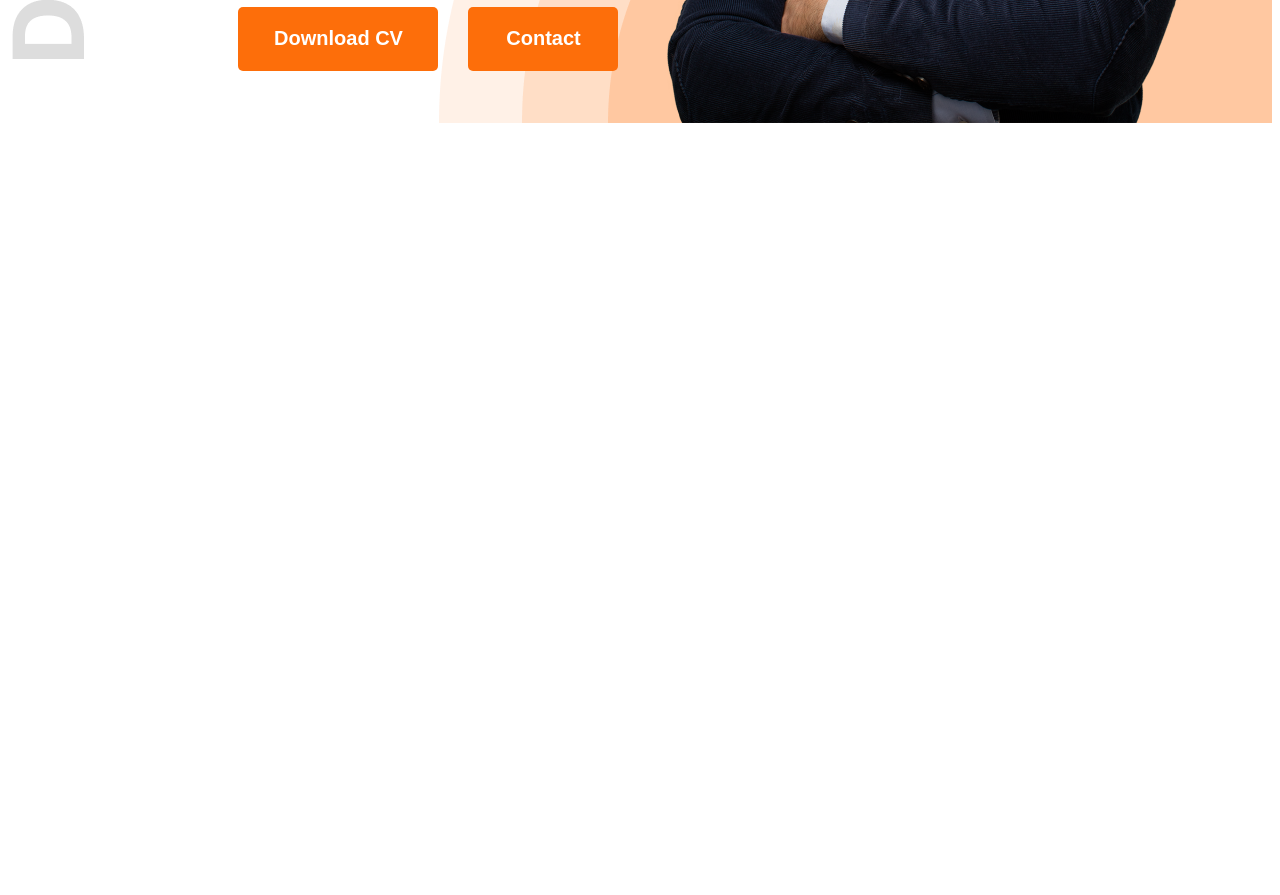
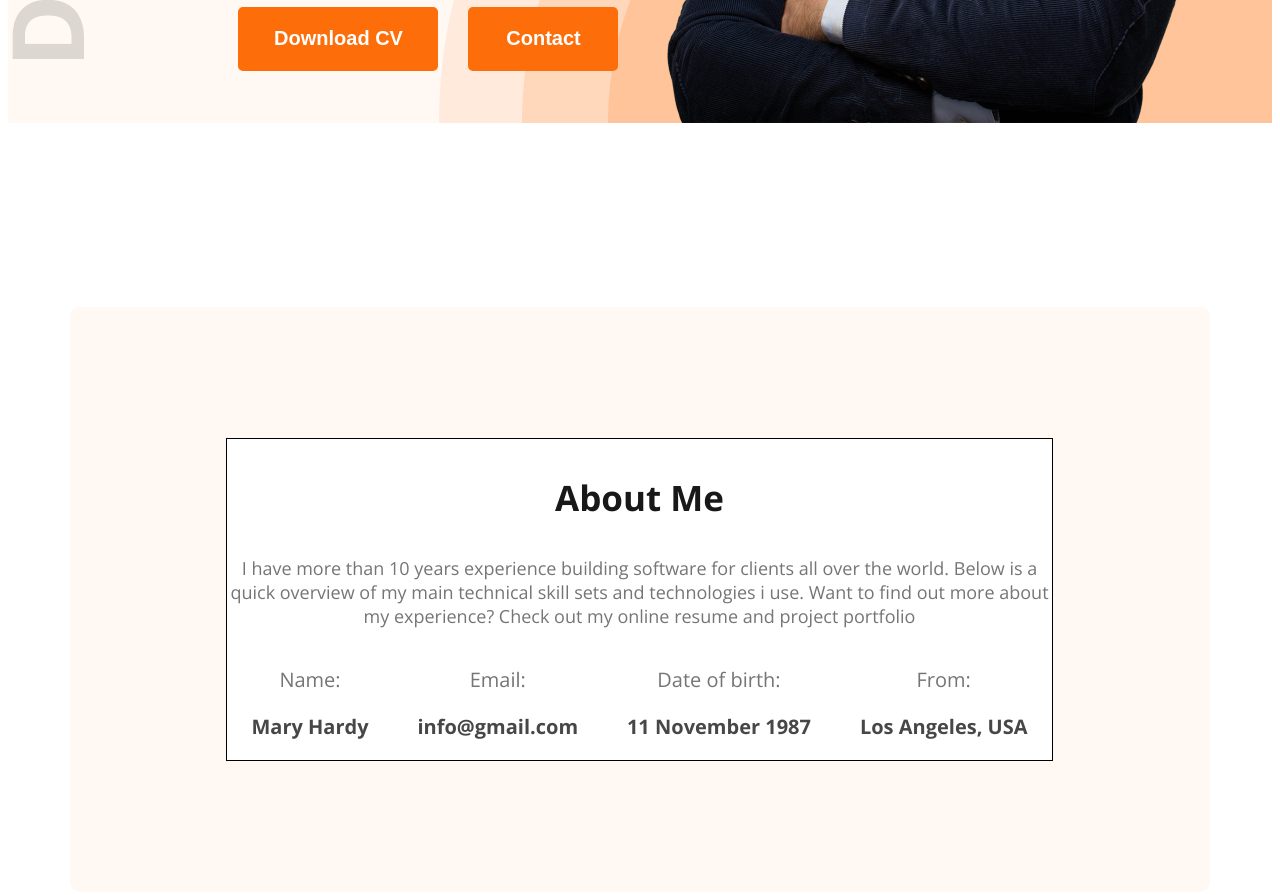
Before and after one commit to SUGalib/web-developer-portfolio, a plain HTML site: page index.html in a window 1280 px wide. Shown: the part 712-1607 px from the top of the page. Before the commit the page ends 1019 px from the top, so only its background shows below. Drawn offline with nearby package versions, Linux system fonts and the light colour scheme.

Commit message:
about section done

```diff
--- a/index.html
+++ b/index.html
@@ -13,7 +13,7 @@
 </head>
 
 <body class="open-sans-normal">
-    <header class="header">
+    <header class="header secondary-bg">
         <nav>
             <h3 class="nav-title">Ma<span class="text-primary">r</span>y</h3>
             <ul>
@@ -39,10 +39,40 @@
             </div>
             <img class="banner-profile-pic" src="images/hardy.png" alt="">
         </div>
+    </header>
+    <main>
+        <section class="about secondary-bg">
+            <div class="about-me-container">
+                <h3 class="section-title dark-1">About Me</h3>
+                <p class="section-description dark-3">
+                    I have more than 10 years experience building software for clients all over the world. Below is a
+                    quick overview of my main technical skill sets and technologies i use. Want to find out more about
+                    my experience? Check out my online resume and project portfolio
+                </p>
+                <div class="about-items">
+                    <!-- .about-item*4>p.item-title+p.item-description -->
+                    <div class="about-item">
+                        <p class="item-title">Name:</p>
+                        <p class="item-description">Mary Hardy</p>
+                    </div>
+                    <div class="about-item">
+                        <p class="item-title">Email:</p>
+                        <p class="item-description">info@gmail.com</p>
+                    </div>
+                    <div class="about-item">
+                        <p class="item-title">Date of birth:</p>
+                        <p class="item-description">11 November 1987</p>
+                    </div>
+                    <div class="about-item">
+                        <p class="item-title">From:</p>
+                        <p class="item-description">Los Angeles, USA</p>
+                    </div>
 
+                </div>
+            </div>
 
-    </header>
-    <main></main>
+        </section>
+    </main>
     <footer></footer>
 </body>
 
--- a/styles/portfolio.css
+++ b/styles/portfolio.css
@@ -6,6 +6,9 @@
     "wdth" 100;
 }
 /* shared syle */
+.secondary-bg{
+    background-color: #FFF8F3;
+}
 .text-primary{
     color: #FD6E0A;
 }
@@ -31,6 +34,15 @@
     padding: 18px 35px 19px 36px;
     align-content: center;
 }
+.section-title{
+    font-size: 35px;
+    font-weight: bold;
+
+}
+.section-description{
+    font-size: 18px;
+}
+
 /* header */
 .header{
     background-image: url(../images/developer.png), url(../images/header_bg.png);
@@ -96,3 +108,34 @@ nav ul li a{
     margin-right: 30px;
     width: 200px;
 }
+/* main styles */
+main{
+    max-width: 1140px;
+    margin: 0 auto;
+}
+
+
+/* about styles */
+.about{
+    border-radius: 10px;
+    padding: 131px 157px 131px 156px;
+    text-align: center;
+    margin-top: 130px;
+}
+.about-me-container{
+    border: 1px solid black;
+    background-color: #FFFFFF;
+}
+.about-items{
+    display: flex;
+    justify-content: space-around;
+}
+.item-title{
+    font-size: 20px;
+    color: #757575;
+}
+.item-description{
+    font-size: 20px;
+    font-weight: bold;
+    color: #474747;
+}
```
